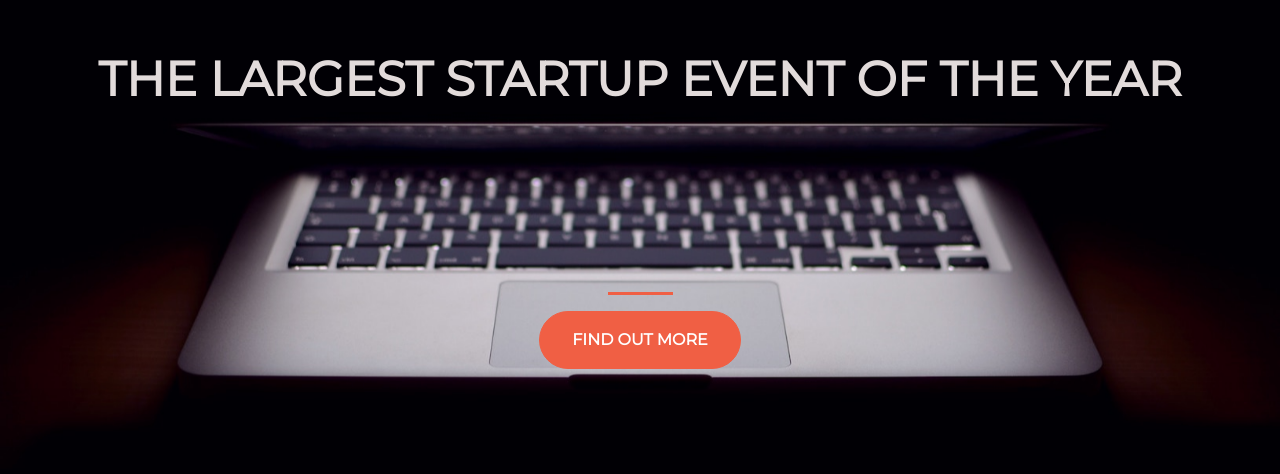
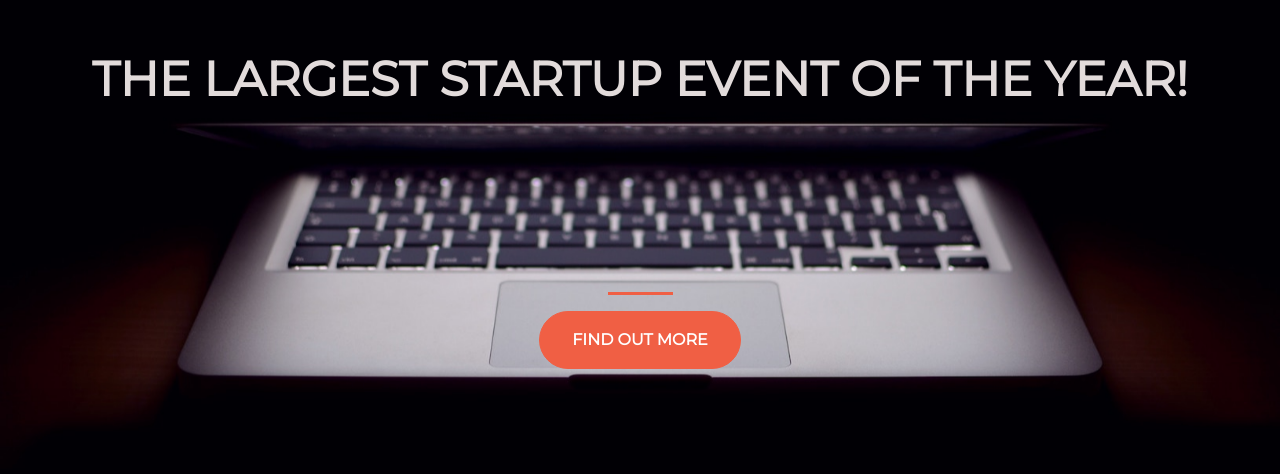
Before and after one commit to stoicprogrammer1/background-generator, a plain HTML site: page index.html in a window 1280 px wide. Shown: the part 190-664 px from the top of the page. Drawn offline with nearby package versions, Linux system fonts and the light colour scheme.

Commit message:
added exclamation point

```diff
--- a/index.html
+++ b/index.html
@@ -17,7 +17,7 @@
     <div class="container d-flex align-items-center h-100">
      <div class="row">
        <header class="text-center col-12">
-          <h1 class="text-uppercase"><strong>The Largest startup event of the year</strong></h1>
+          <h1 class="text-uppercase"><strong>The Largest startup event of the year!</strong></h1>
         </header>
         <div class="buffer col-12"></div>
         <section class="text-center col-12">
```
